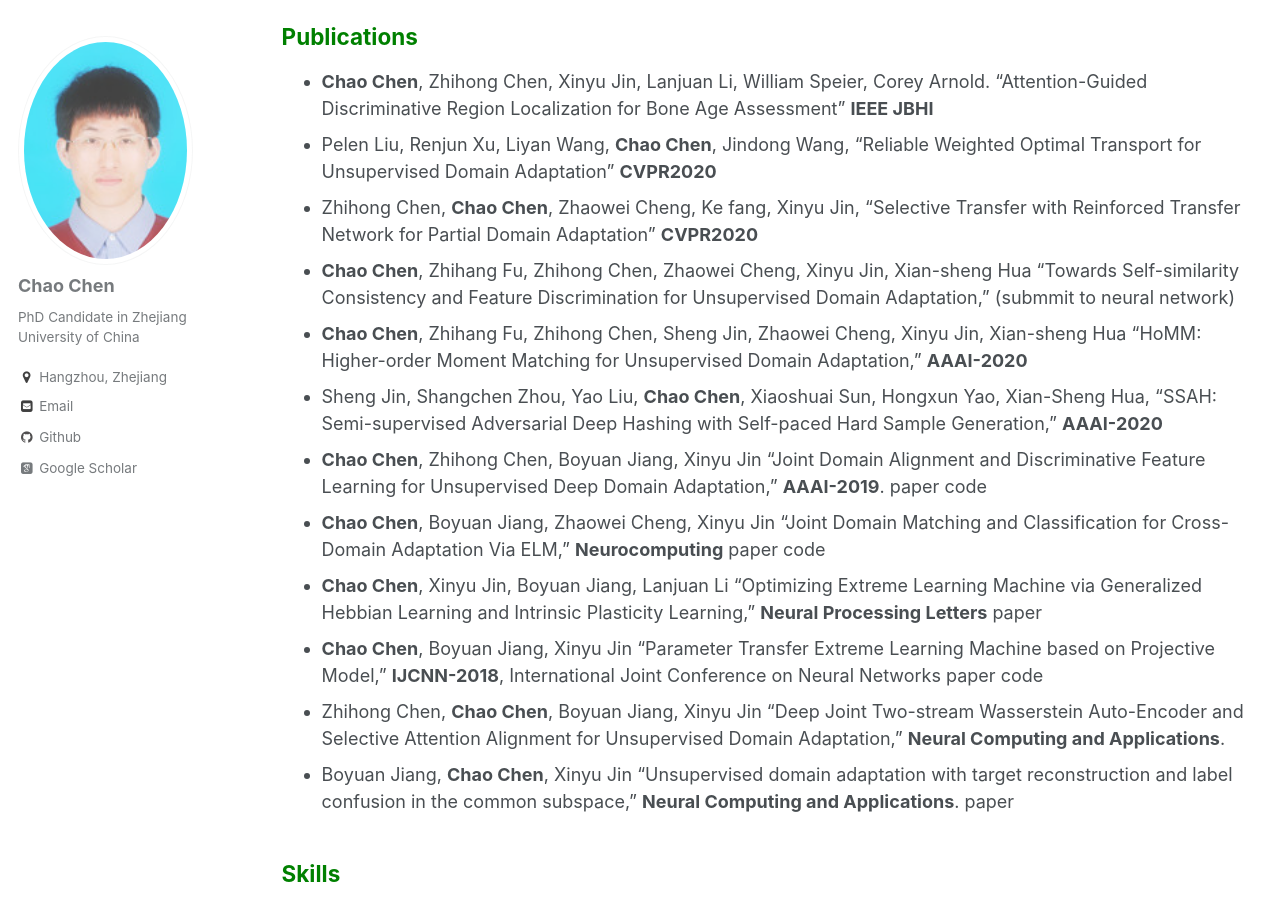
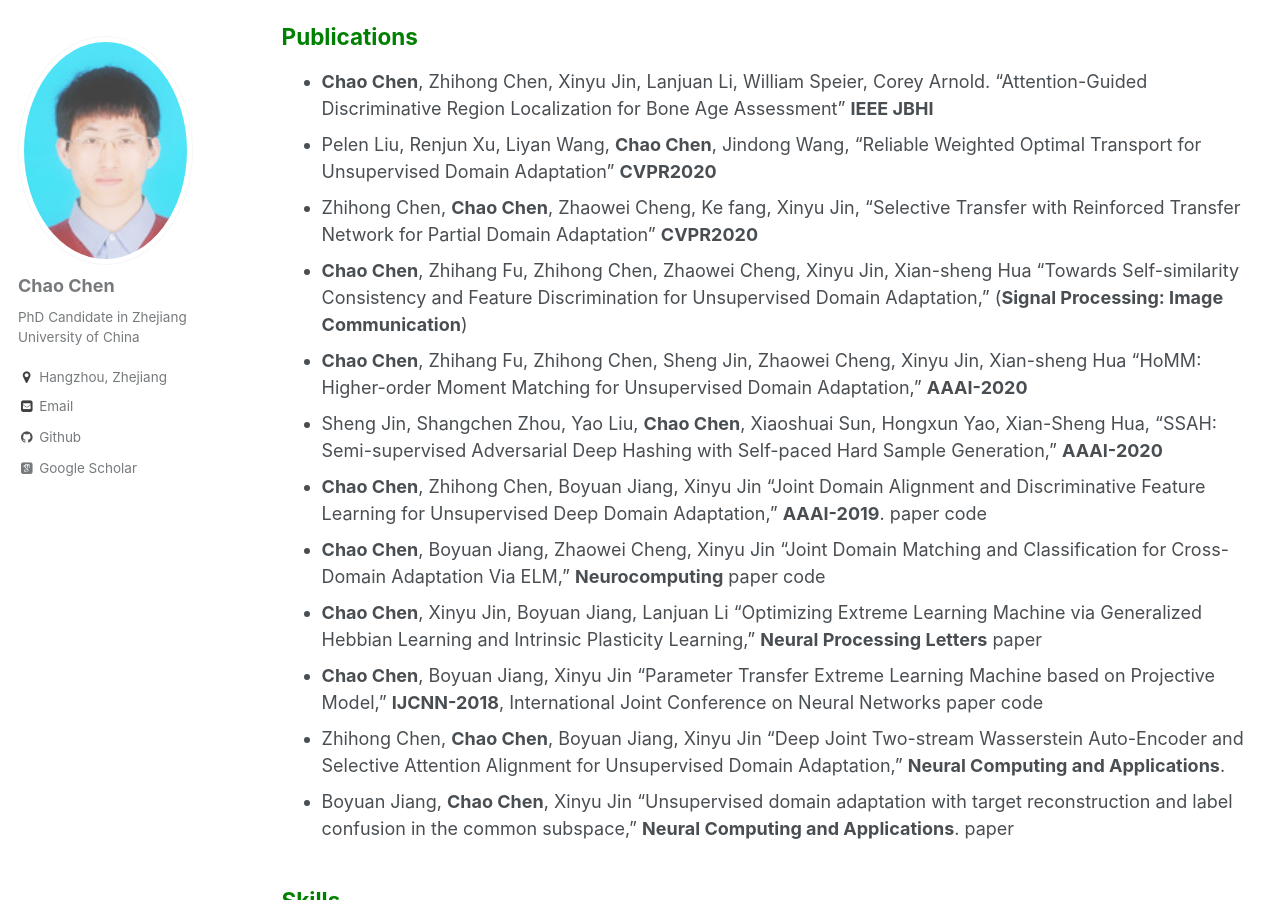
Before and after one commit to chenchao666/chenchao666.github.io, a Jekyll site: the page built from _pages/cv.md, in a window 1280 px wide and 900 px high, scrolled down 883 px. Built offline with Jekyll 4.4.1, drawn with Linux system fonts in a browser that asks for light colours; some web fonts are replaced.

Commit message:
Update cv.md

```diff
--- a/_pages/cv.md
+++ b/_pages/cv.md
@@ -33,7 +33,7 @@ My research interests cover a range of issues : **Statistics and Optimization**,
 * Pelen Liu, Renjun Xu, Liyan Wang, **Chao Chen**, Jindong Wang, "Reliable Weighted Optimal Transport for Unsupervised Domain Adaptation" **CVPR2020**
 * Zhihong Chen, **Chao Chen**, Zhaowei Cheng, Ke fang, Xinyu Jin, "Selective Transfer with Reinforced Transfer Network
 for Partial Domain Adaptation"  **CVPR2020**
-* **Chao Chen**, Zhihang Fu, Zhihong Chen, Zhaowei Cheng, Xinyu Jin, Xian-sheng Hua "Towards Self-similarity Consistency and Feature Discrimination for Unsupervised Domain Adaptation," (submmit to neural network)
+* **Chao Chen**, Zhihang Fu, Zhihong Chen, Zhaowei Cheng, Xinyu Jin, Xian-sheng Hua "Towards Self-similarity Consistency and Feature Discrimination for Unsupervised Domain Adaptation," (**Signal Processing: Image Communication**)
 * **Chao Chen**, Zhihang Fu, Zhihong Chen, Sheng Jin, Zhaowei Cheng, Xinyu Jin, Xian-sheng Hua "HoMM: Higher-order Moment Matching for Unsupervised Domain Adaptation," **AAAI-2020**
 * Sheng Jin, Shangchen Zhou, Yao Liu, **Chao Chen**, Xiaoshuai Sun, Hongxun Yao, Xian-Sheng Hua, "SSAH: Semi-supervised Adversarial Deep Hashing with Self-paced Hard Sample Generation," **AAAI-2020**
 * **Chao Chen**, Zhihong Chen, Boyuan Jiang, Xinyu Jin “Joint Domain Alignment and Discriminative Feature Learning for Unsupervised Deep Domain Adaptation,” **AAAI-2019**. [paper](https://arxiv.org/abs/1808.09347) [code](https://github.com/chenchao666/JDDA-Master)
```
